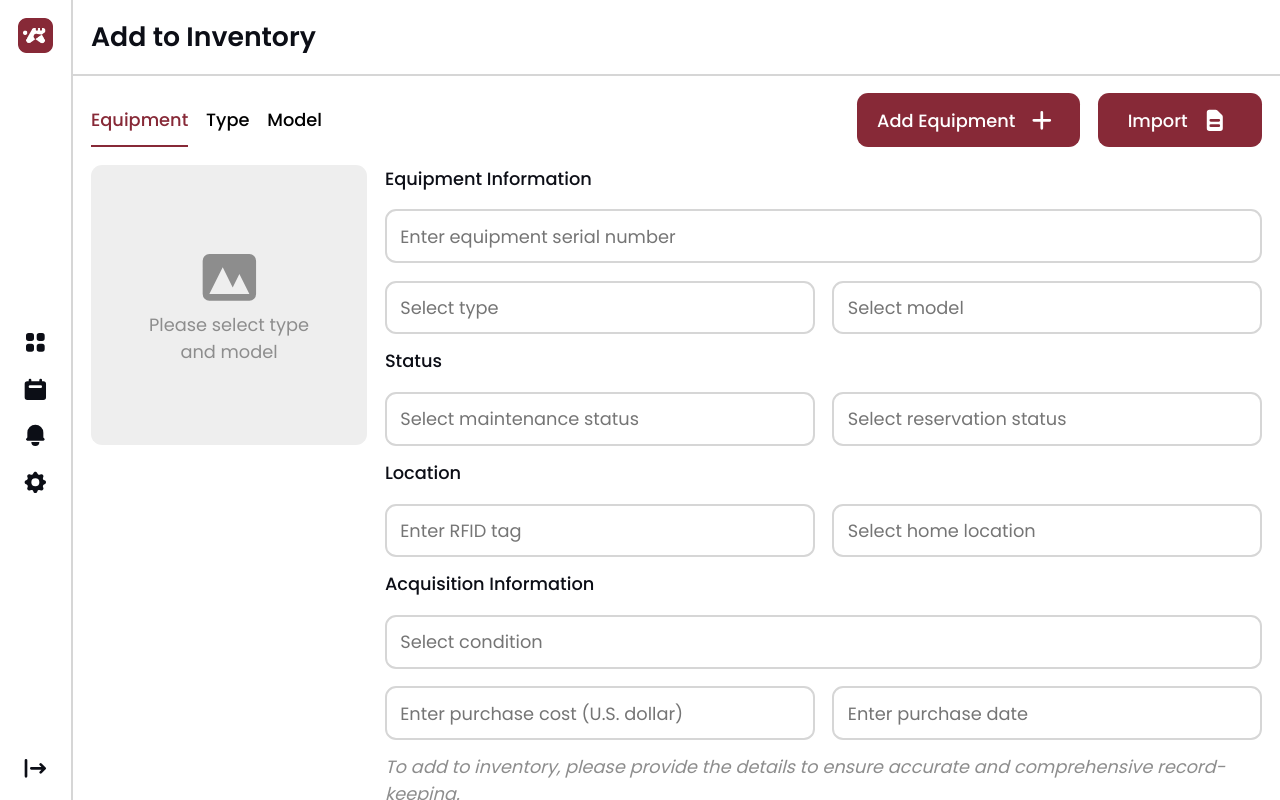
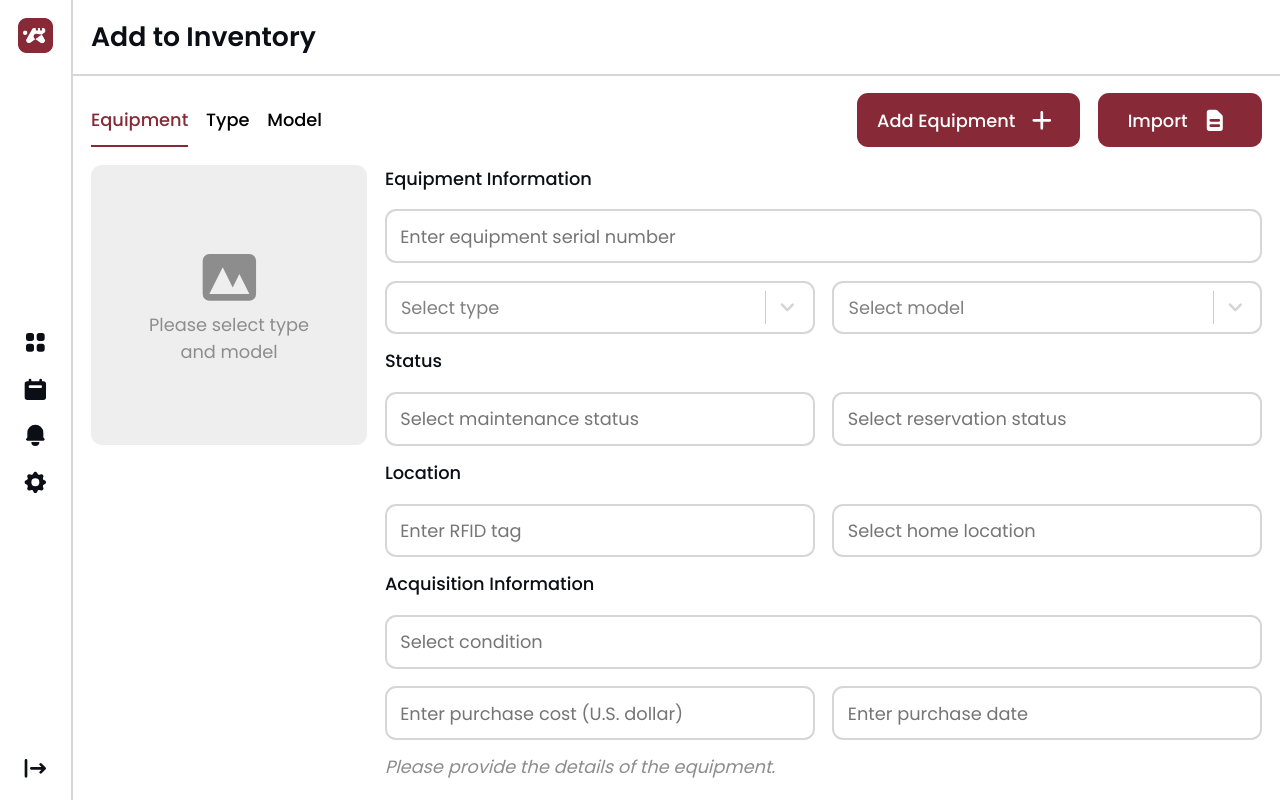
Before and after one commit to tranleduyan/ETC-Frontend, a React (Create React App) app: page /AddToInventory in a window 1280 px wide. Built offline with nearby package versions, Linux system fonts and the light colour scheme.

Commit message:
finish dropdown

```diff
--- a/package.json
+++ b/package.json
@@ -21,6 +21,7 @@
     "react-redux": "^8.1.3",
     "react-router-dom": "^6.17.0",
     "react-scripts": "5.0.1",
+    "react-select": "^5.8.0",
     "redux": "^4.2.1",
     "redux-persist": "^6.0.0",
     "web-vitals": "^2.1.4"
--- a/src/Components/DropDowns/StandardDropDown/StandardDropDown.js
+++ b/src/Components/DropDowns/StandardDropDown/StandardDropDown.js
@@ -1,15 +1,106 @@
 // Import Components
 import React from 'react';
-
-// Import Stylings
-import './StandardDropDown.css';
+import PropTypes from 'prop-types';
+import Select, { components} from 'react-select';
 
 // Import Icons
+import { HiChevronDown } from 'react-icons/hi';
 
-function StandardDropDown() {
+// Define StandardDropDown Component
+function StandardDropDown(props) {
+
+  const { className, placeholder, name, value, onChange, options, visibility } = props;
+
+  const hiddenClassName= `hide ${className}`;
+
+  const HandleInputChange = (selectedOption) => {
+    const { value } = selectedOption;
+    console.log(selectedOption);
+    onChange(name, value);
+  };
+
+  /* Component to sub for Drop Down Indicator of 'Select' - Override Icon and Styling Font Size*/
+  const DropdownIndicator = props => {
+    return (
+      <components.DropdownIndicator {...props}>
+        <HiChevronDown
+          style={{fontSize:'calc(3.3375vmin)'}} />
+      </components.DropdownIndicator>
+    );
+  };
+
   return (
-    <div>StandardDropDown</div>
+      <Select
+        styles={styles}
+        placeholder={placeholder}
+        className={`StandardDropDown ${visibility === false ? hiddenClassName : className}`}
+        name={name}
+        value={value}
+        options={options}
+        components={{DropdownIndicator}}
+        onChange={HandleInputChange}/>
   )
+};
+
+const styles = {
+  control: (provided, state) => ({
+    ...provided,
+    height: 'calc(6.675vmin)',
+    padding: '0px calc(0.5vmin)',
+    borderRadius: 'calc(1.390625vmin)',
+    border: `calc(0.278125vmin) solid ${state.isFocused ? 'var(--Blue1)' : 'var(--Gray1)'}`,
+    fontSize: 'calc(2.225vmin)',
+    fontFamily: "'Poppins Regular', sans-serif",
+    '&:hover': undefined,
+    boxShadow: "none",
+    '&:focus': {
+      outline: 'none',
+      boxShadow: 'none',
+    },
+  }),
+  menu: (provided) => ({
+    ...provided,
+
+    overflow: 'auto',
+    borderRadius: 'calc(0.6953125vmin)',
+    border: 'calc(0.1390625vmin) solid var(--Gray1)',
+  }),
+  option: (provided, state) => ({
+    ...provided,
+    fontSize: 'calc(2.225vmin)',
+    fontFamily: "'Poppins Regular', sans-serif",
+    padding: 'calc(1.75vmin) calc(2vmin)',
+    color: state.isSelected ? 'var(--White1)' : 'var(--Black1)',
+  }),
+  menuList: (provided, state) => ({
+    ...provided,
+    paddingTop: 0,
+    paddingBottom: 0,
+    height: 'auto'
+  }),
+  dropdownIndicator: (provided, state) => ({
+    ...provided,
+    color: state.isFocused || state.hasValue ? 'var(--Black1) !important' : 'var(--Gray1) !important',
+  }),
+};
+
+// Define PropTypes for type-checking and documentation
+StandardDropDown.propTypes = {
+  className: PropTypes.string,
+  placeholder: PropTypes.string,
+  name: PropTypes.string.isRequired,
+  value: PropTypes.any,
+  onChange: PropTypes.func.isRequired,
+  options: PropTypes.array,
+  visibility: PropTypes.bool,
+};
+
+// Set default values for props to avoid potential issues if not provided
+StandardDropDown.defaultProps = {
+  className: '',
+  placeholder: 'Select an option',
+  options: [],
+  visibility: true,
 };
 
 // Exports the StandardDropDown component as the default export for the StandardDropDown module.
--- a/src/Components/InputFields/StandardTextInputField/StandardTextInputField.js
+++ b/src/Components/InputFields/StandardTextInputField/StandardTextInputField.js
@@ -22,7 +22,7 @@ function StandardTextInputField(props) {
   return (
     <input type={type}
            placeholder={placeholder}
-           className={`${visibility === false ? hiddenClassName : className} StandardTextInputField`}
+           className={`StandardTextInputField ${visibility === false ? hiddenClassName : className}`}
            name={name}
            value={value}
            onChange={HandleInputChange}
--- a/src/Pages/AddToInventoryPage/AddToInventoryPage.css
+++ b/src/Pages/AddToInventoryPage/AddToInventoryPage.css
@@ -56,7 +56,7 @@
     .AddToInventoryPage-HeaderContainer {
         display: flex;
         flex-direction: row;
-        justify-content: start;
+        justify-content: flex-start;
         align-items: center;
         gap: calc(2.225vmin);
     }
--- a/src/Pages/AddToInventoryPage/AddToInventoryPage.js
+++ b/src/Pages/AddToInventoryPage/AddToInventoryPage.js
@@ -1,5 +1,5 @@
 // Import Components
-import React, { useState } from 'react';
+import React, { useEffect, useState } from 'react';
 import PropTypes from 'prop-types';
 import GeneralPage from '../GeneralPage/GeneralPage';
 import Logo from '../../Components/Logo/Logo';
@@ -12,11 +12,53 @@ import './AddToInventoryPage.css';
 
 // Import Icons
 import { HiDocumentText, HiPhotograph, HiPlus } from 'react-icons/hi';
+import StandardDropDown from '../../Components/DropDowns/StandardDropDown/StandardDropDown';
 
 // Define AddEquipmentPage Component
 function AddToInventoryPage() {
 
   const [currentSection, setCurrentSection] = useState('Equipment');
+  const [equipmentAdditionInformation, setEquipmentAdditionInformation] = useState({
+    serialNumber: '',
+    type: null,
+    model: null,
+    maintenanceStatus: null,
+    reservationStatus: null,
+    RFIDTag: '',
+    homeLocation: null,
+    condition: '',
+    purchaseCost: null,
+    purchaseDate: null,
+  });
+
+  const equipmentTypes = [
+    {
+      label: 'Ammeter',
+      value: '2'
+    },
+    {
+      label: 'Voltmeter',
+      value: '5'
+    },
+    {
+      label: 'Multimeter',
+      value: '1'
+    },
+    {
+      label: 'Barometer',
+      value: '10'
+    },
+    {
+      label: 'Lux Meter',
+      value: '8'
+    },
+    {
+      label: 'Thermometer',
+      value: '9'
+    },
+  ];
+
+  const equipmentModels = [];
 
   const AddEquipment = () => {
     console.log('Add Equipment');
@@ -25,6 +67,16 @@ function AddToInventoryPage() {
   const ImportEquipment = () => {
     console.log('Import Equipment');
   }
+
+  const HandleEquipmentAdditionInputChange = (propertyName, selectedValue) => {
+    setEquipmentAdditionInformation({...equipmentAdditionInformation, [propertyName]: selectedValue})
+    console.log(selectedValue);
+    console.log(propertyName);
+  };
+
+  useEffect(() => {
+    console.log(equipmentAdditionInformation);
+  }, [equipmentAdditionInformation]);
 
   return (
     <GeneralPage>
@@ -76,22 +128,22 @@ function AddToInventoryPage() {
                 <p className='heading-5'>Equipment Information</p>
                 <StandardTextInputField
                   placeholder='Enter equipment serial number'
-                  name='Serial Number'
+                  name='serialNumber'
                   onChange={()=> {}}
                   onKeyDown={() => {}}/>
                 <div className='AddToInventoryPage-EquipmentTypeAndModel'>
-                  <StandardTextInputField
+                  <StandardDropDown
                     placeholder='Select type'
                     className='AddToInventoryPage-InputField'
-                    name='Type'
-                    onChange={()=> {}}
-                    onKeyDown={() => {}}/>
-                  <StandardTextInputField
+                    name='type'
+                    options={equipmentTypes}
+                    onChange={(name, value) => HandleEquipmentAdditionInputChange(name, value)}/>
+                  <StandardDropDown
                     placeholder='Select model'
                     className='AddToInventoryPage-InputField'
-                    name='Model'
-                    onChange={()=> {}}
-                    onKeyDown={() => {}}/>
+                    name='model'
+                    options={equipmentModels}
+                    onChange={(name, value) => HandleEquipmentAdditionInputChange(name, value)}/>
                 </div>
               </div>
               <div className='AddToInventoryPage-EquipmentStatusGroup'>
@@ -150,7 +202,8 @@ function AddToInventoryPage() {
                     onKeyDown={() => {}}/>
                 </div>
               </div>
-              <p className='paragraph-1 AddToInventoryPage-Instructions'>To add to inventory, please provide the details to ensure accurate and comprehensive record-keeping.</p>
+              <p className='paragraph-1 AddToInventoryPage-Instructions'>
+Please provide the details of the equipment.</p>
             </div>
           </div>
         </div>
```
Also changed, not shown: 1 other file (tests, documents, lock files or other folders).
